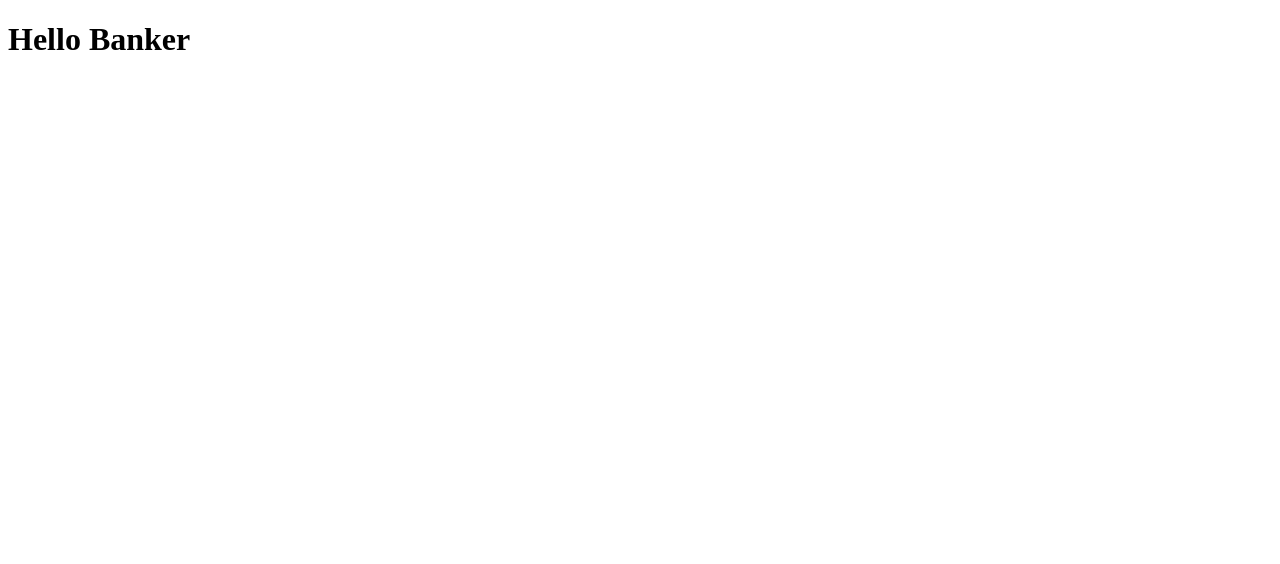
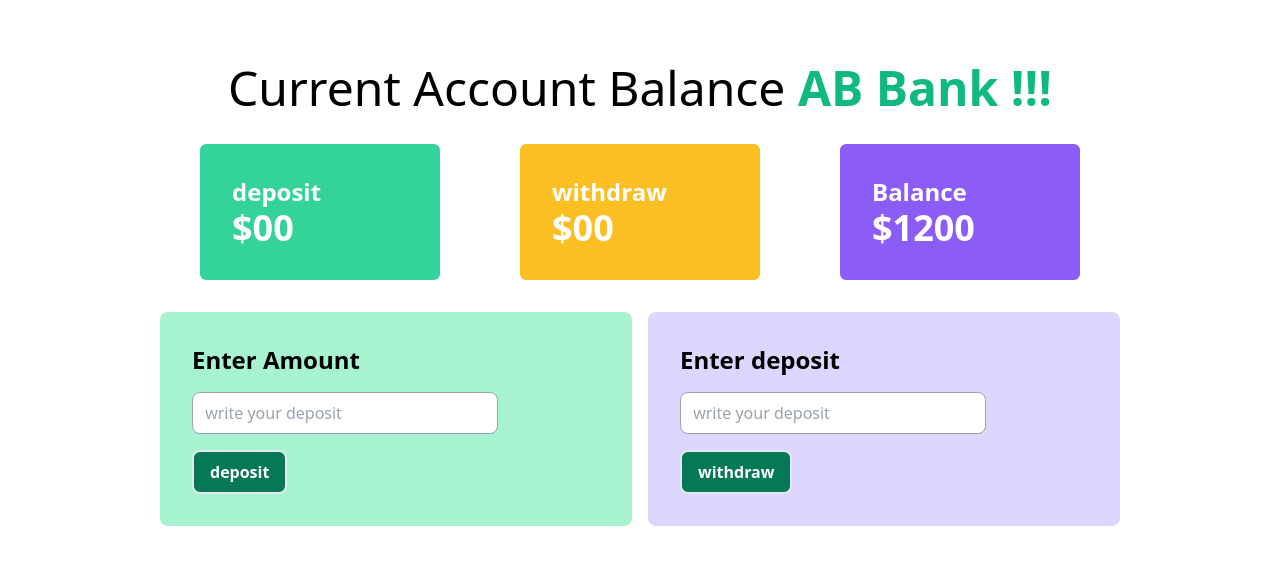
Before and after one commit to JowelAhmed71/Simple-Bank-Transacition-M25, a plain HTML site: page banking.html in a window 1280 px wide. Drawn offline with nearby package versions, Linux system fonts and the light colour scheme.

Commit message:
Second commit

```diff
--- a/banking.html
+++ b/banking.html
@@ -5,8 +5,57 @@
     <meta http-equiv="X-UA-Compatible" content="IE=edge">
     <meta name="viewport" content="width=device-width, initial-scale=1.0">
     <title> Banking page </title>
+    <link href="https://unpkg.com/tailwindcss@^2/dist/tailwind.min.css" rel="stylesheet">
+
 </head>
 <body>
-    <h1> Hello Banker</h1>
+    <header>
+        <h1 class=" text-5xl text-center mt-16">Current Account Balance<span class=" text-green-500 font-semibold"> AB Bank !!!  </span> </h1>
+    </header>
+
+   <main class="w-3/4 mx-auto">
+       <!-- balance & transition  -->
+    <section class="mt-8">
+        <div class="grid grid-cols-3 ">
+            <div class="bg-green-400 p-8 rounded-md w-3/4 mx-auto text-white font-semibold">
+                <h3 class="text-2xl "> deposit </h3>
+                <h4 class="text-4xl"> $00 </h4>
+            </div>
+
+            <div class="bg-yellow-400 p-8 rounded-md w-3/4 mx-auto text-white font-semibold">
+                <h3 class="text-2xl "> withdraw </h3>
+                <h4 class="text-4xl"> $00 </h4>
+            </div>
+
+            <div class="bg-purple-500 p-8 rounded-md w-3/4 mx-auto text-white font-semibold">
+                <h3 class="text-2xl "> Balance </h3>
+                <h4 class="text-4xl"> $1200 </h4>
+            </div>
+        </div>
+    </section>
+
+    <!-- deposit withdraw  -->
+    <section >
+        <div>
+            <div class="grid grid-cols-2 gap-4">
+                    <div class="bg-green-200 mt-8 p-8 rounded-lg">
+                        <h3 class="text-2xl font-semibold mb-4"> Enter Amount  </h3>
+                        <div>
+                            <input id="deposit-input" class="block w-3/4 mb-4 border rounded-lg border-gray-400 p-2" type="email" placeholder=" write your deposit" name="" id="">
+                            <button id="deposit-btn" class=" font-semibold border-2 bg-green-700  px-4  py-2 rounded-lg text-white "> deposit </button>
+                        </div>
+                    </div>
+                    <div class="bg-purple-200  mt-8 p-8  rounded-lg">
+                        <h3 class="text-2xl font-semibold mb-4"> Enter deposit  </h3>
+                        <div>
+                            <input id="withdraw-input" class="block w-3/4 mb-4 border rounded-lg border-gray-400 p-2" type="email" placeholder=" write your deposit" name="" id="">
+                            <button id="withdraw-btn" class=" font-semibold border-2 bg-green-700  px-4  py-2 rounded-lg text-white "> withdraw </button>
+                        </div>
+                    </div>
+             </div>
+         </div>
+    </section>
+
+   </main>
 </body>
 </html>
```
